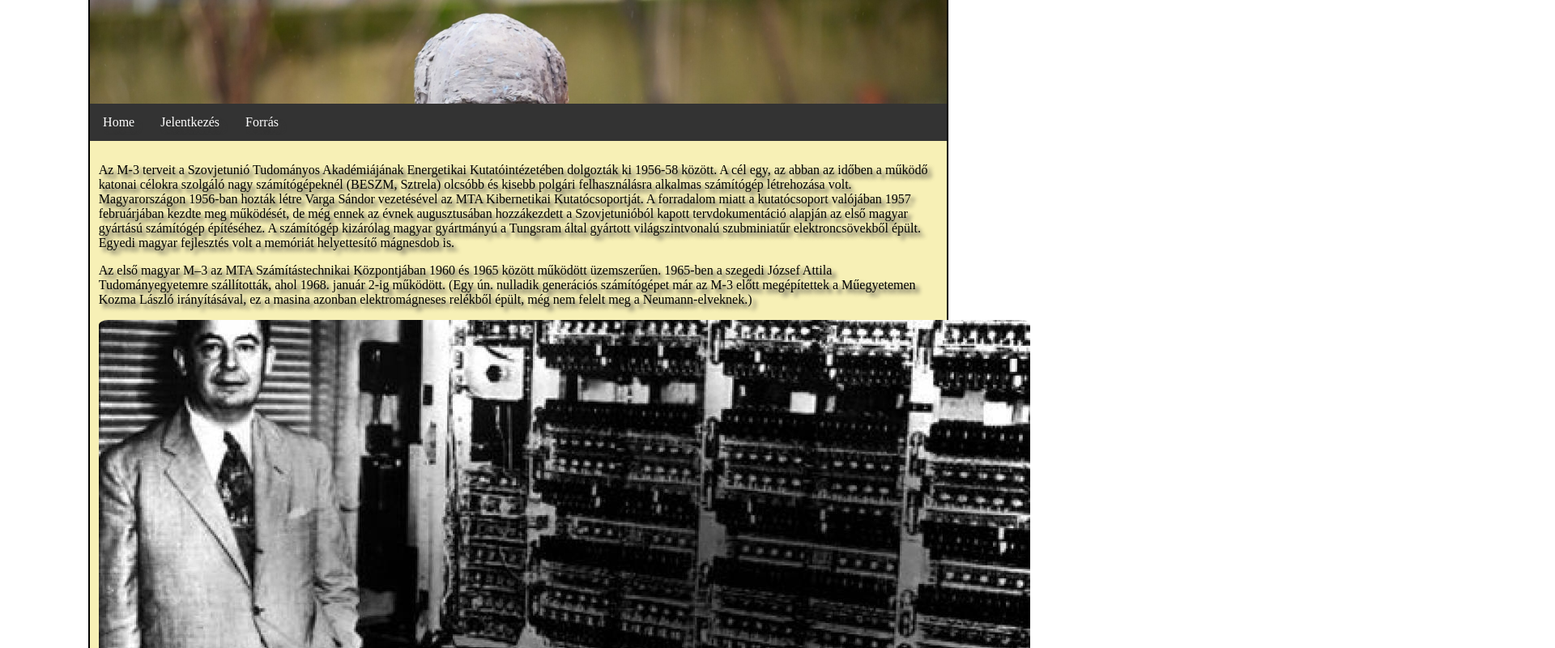
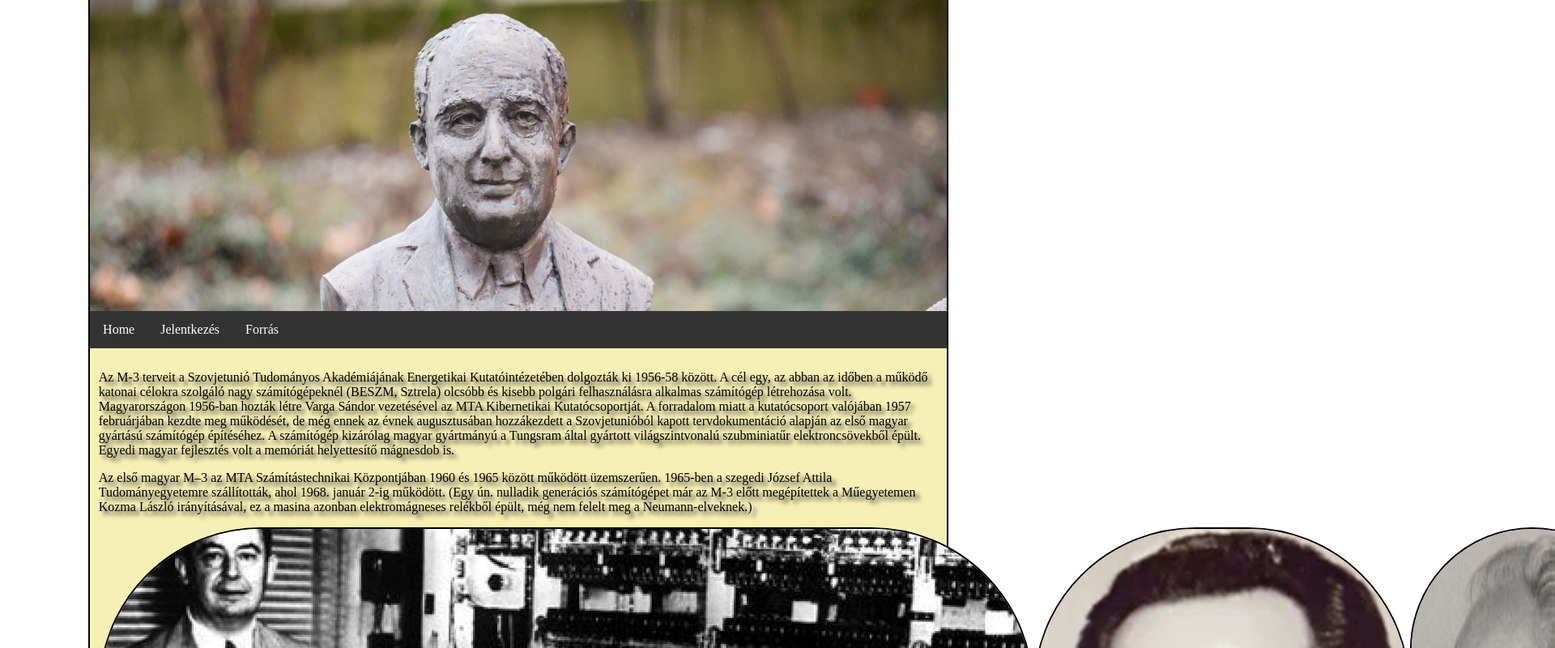
Before and after one commit to beladibarnabas2/magyarinfo, a plain HTML site: page index.html in a window 1280 px wide. Shown: the top 800 px of the page at 81% size, 1920 px wide, since content can reach past the window. Drawn offline with Linux system fonts and the light colour scheme.

Commit message:
kepekmunka

```diff
--- a/style.css
+++ b/style.css
@@ -22,7 +22,7 @@ header{
   background-image: url(img/SZN_6503-scaled.jpg);
   background-size: cover;
   background-repeat: no-repeat;
-    height: 10vw;
+  height: 30vw;
 }
 
 .navbar {
@@ -52,3 +52,14 @@ header{
 .active {
   background-color: #04AA6D;
 }
+
+aside{
+  display: flex;
+  justify-content: space-around;
+}
+
+img{
+  border: 2px solid black;
+  border-radius: 200px 200px;
+
+}
```
Lines whose indentation alone changed are shown as unchanged.
